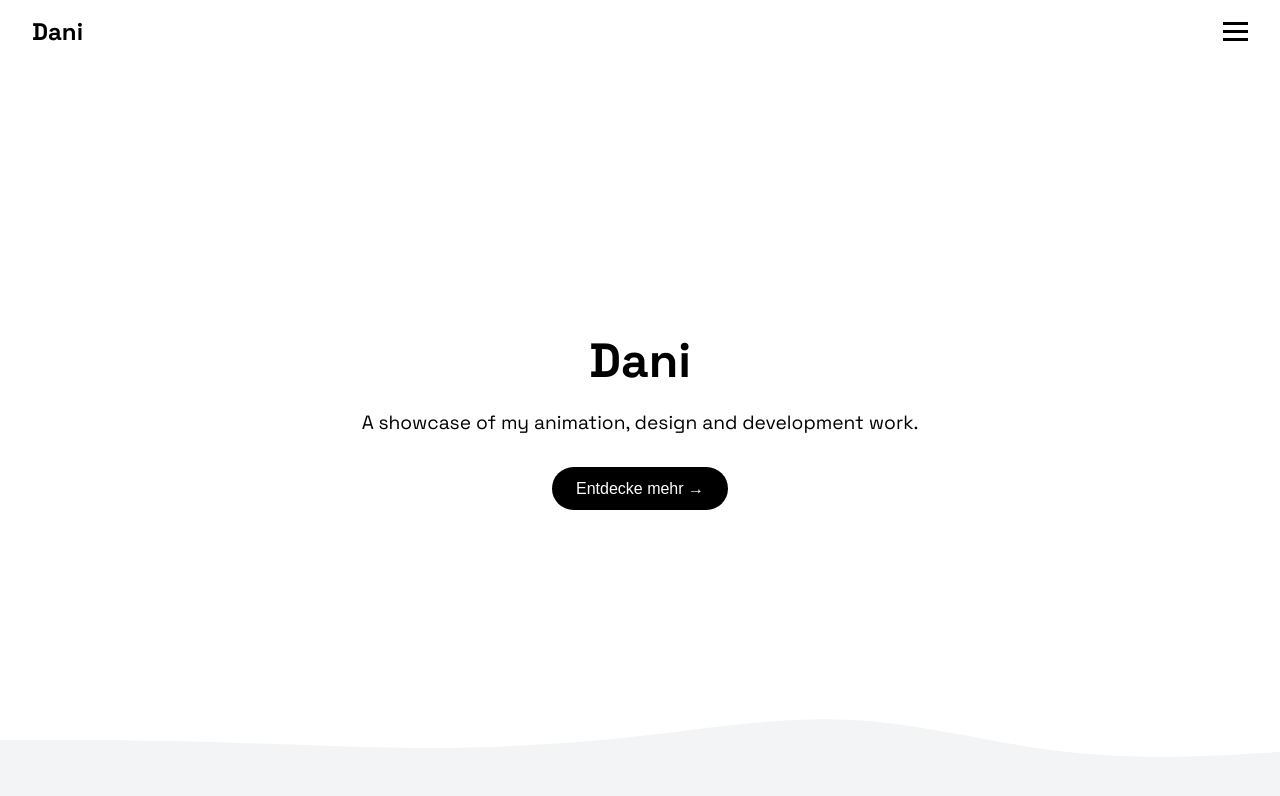
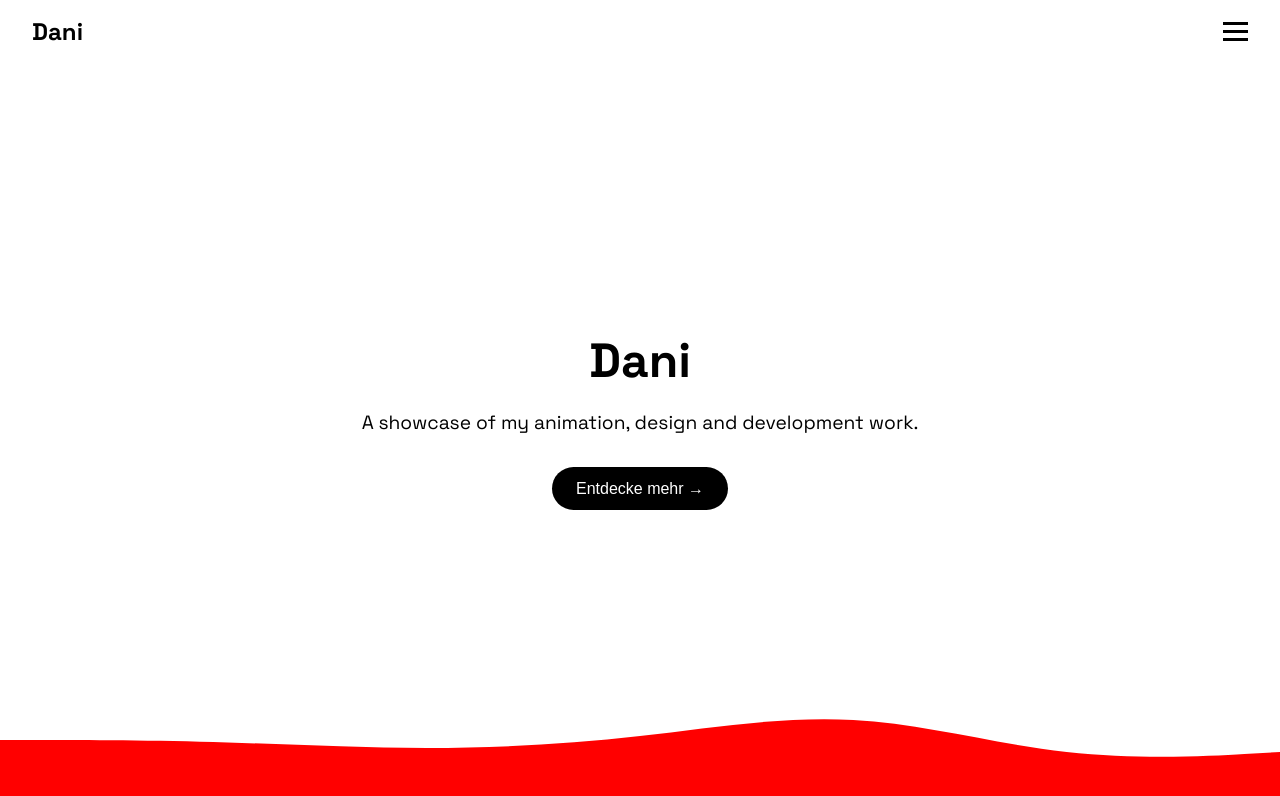
Before and after one commit to inbetweened/portfolio, a Next.js app: page / in a window 1280 px wide. Shown: the top 796 px of the page. Built offline with nearby package versions, Linux system fonts and the light colour scheme.

Commit message:
Update Hero.jsx

```diff
--- a/components/Hero.jsx
+++ b/components/Hero.jsx
@@ -25,7 +25,7 @@ export default function Hero({ navbarRef }) {
         xmlns="http://www.w3.org/2000/svg"
       >
         <path
-          fill="#f3f4f5"
+          fill="red"
           d="M0,160L40,160C80,160,160,160,240,165.3C320,171,400,181,480,181.3C560,181,640,171,720,149.3C800,128,880,96,960,106.7C1040,117,1120,171,1200,192C1280,213,1360,203,1400,197.3L1440,192L1440,320L1400,320C1360,320,1280,320,1200,320C1120,320,1040,320,960,320C880,320,800,320,720,320C640,320,560,320,480,320C400,320,320,320,240,320C160,320,80,320,40,320L0,320Z"
         ></path>
       </svg>
```
